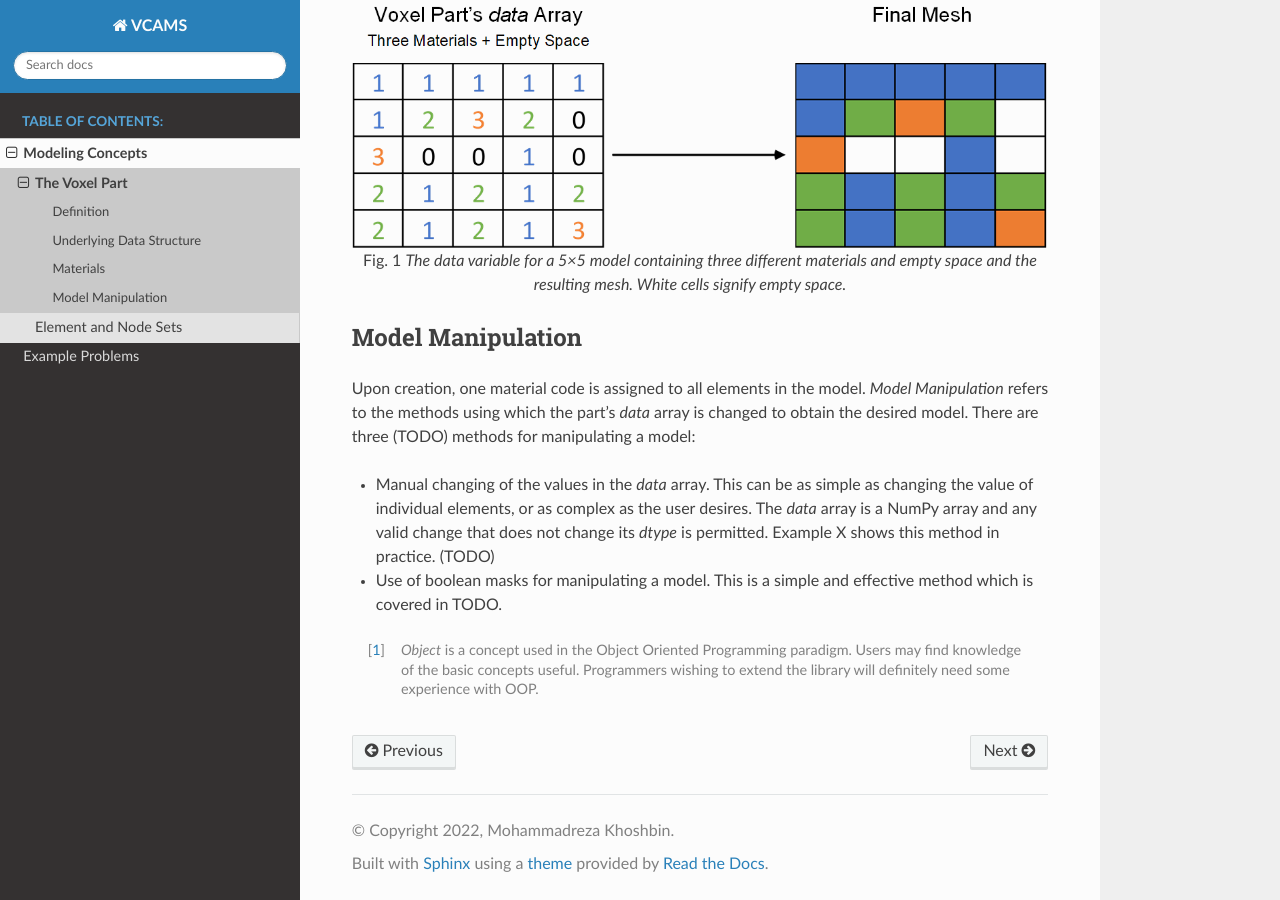
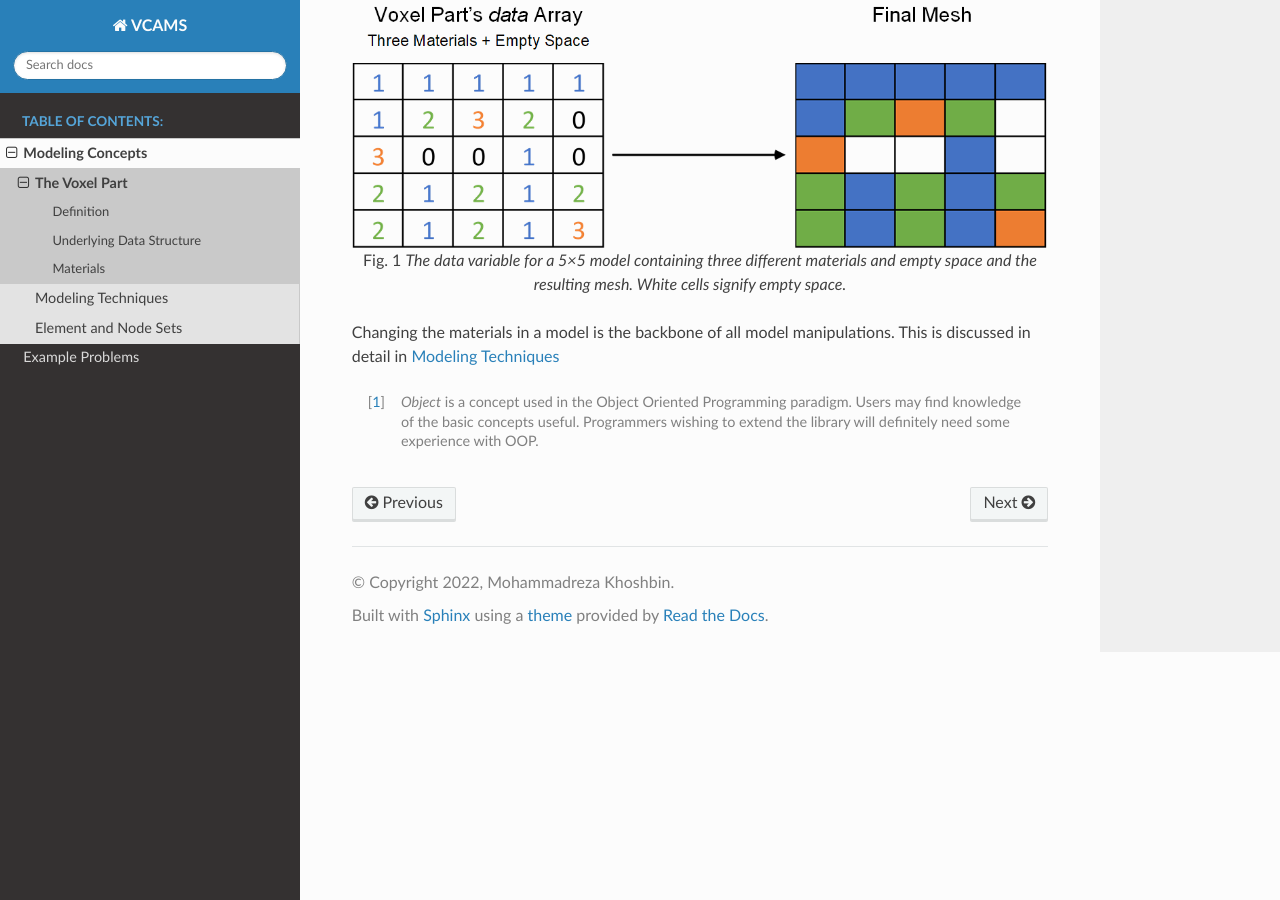
Before and after one commit to mkhoshbin1/vcams, a Sphinx documentation site: the page built from docs/source/modeling-concepts/voxel-part.rst, in a window 1280 px wide and 900 px high, scrolled down 1315 px. Built offline with Sphinx 7.4.7 and the Read the Docs theme 2.0.0, drawn with Linux system fonts in a browser that asks for light colours.

Commit message:
- added Modeling Techniques

```diff
--- a/docs/source/modeling-concepts/index.rst
+++ b/docs/source/modeling-concepts/index.rst
@@ -7,4 +7,5 @@
    :maxdepth: 2
 
    voxel-part
+   modeling-techniques
    element-node-sets
--- a/docs/source/modeling-concepts/voxel-part.rst
+++ b/docs/source/modeling-concepts/voxel-part.rst
@@ -72,19 +72,8 @@
    The *data* variable for a 5×5 model containing three different materials
    and empty space and the resulting mesh. White cells signify empty space.
 
-
-Model Manipulation
-------------------
-Upon creation, one material code is assigned to all elements in the model.
-*Model Manipulation* refers to the methods using which the part's *data* array is changed to obtain the desired model.
-There are three (TODO) methods for manipulating a model:
-
-+ Manual changing of the values in the *data* array.
-  This can be as simple as changing the value of individual elements, or as complex as the user desires.
-  The *data* array is a NumPy array and any valid change that does not change its *dtype* is permitted.
-  Example X shows this method in practice. (TODO)
-+ Use of boolean masks for manipulating a model.
-  This is a simple and effective method which is covered in TODO.
+Changing the materials in a model is the backbone of all model manipulations.
+This is discussed in detail in :doc:`./modeling-techniques`
 
 
 
```
Also changed, not shown: docs/source/modeling-concepts/modeling-techniques.rst (added, +56 -0 lines), 1 other file.
